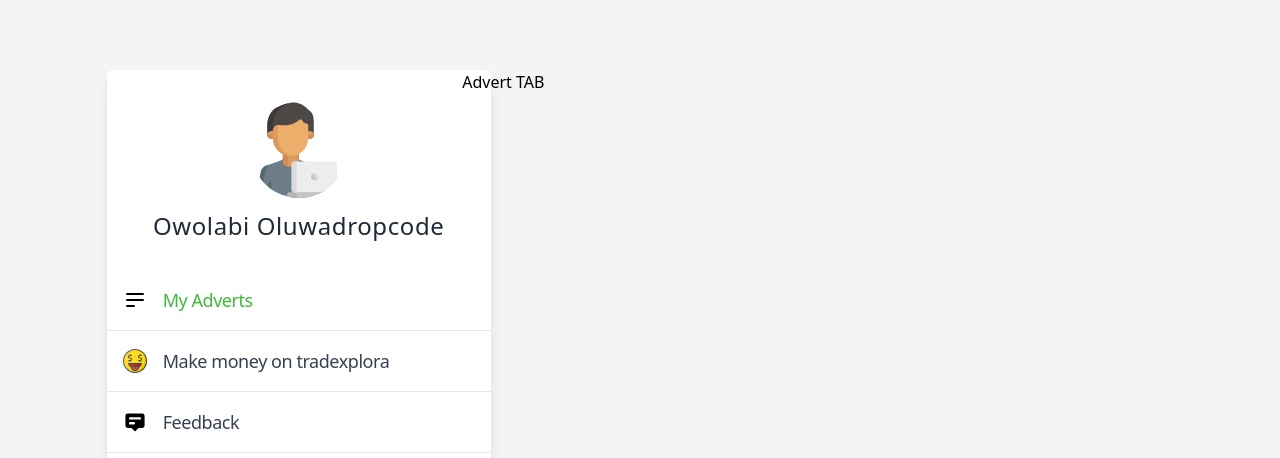
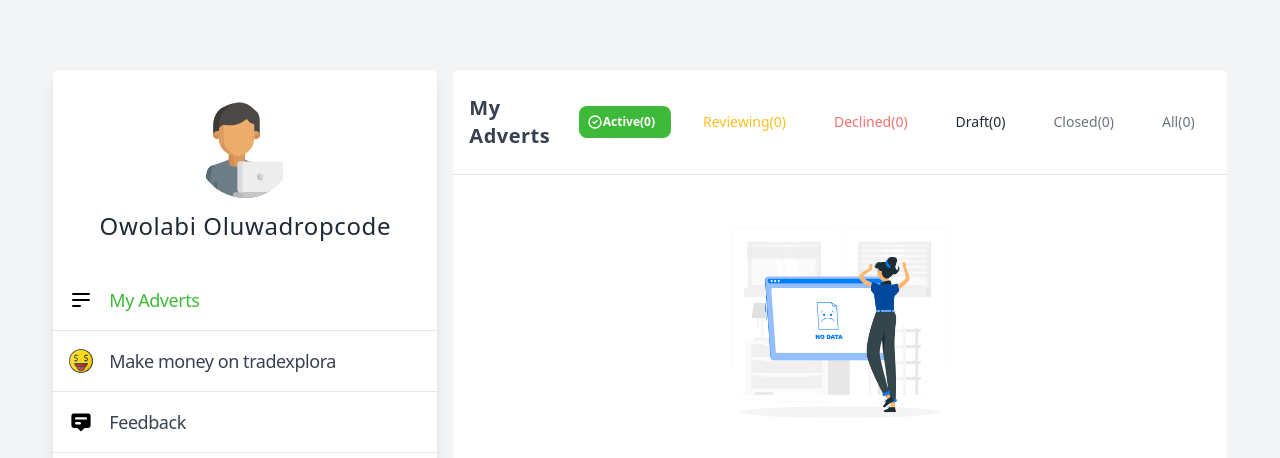
Before and after one commit to imakandiboi/tdx-redo, a Vue app: page /profile/default in a window 1280 px wide. Shown: the part 494-952 px from the top of the page. Built offline with nearby package versions, Linux system fonts and the light colour scheme; what vue-tailwind would draw is missing.

Commit message:
added adverts tab

```diff
--- a/src/components/profile/AdvertTabComponent.vue
+++ b/src/components/profile/AdvertTabComponent.vue
@@ -1,15 +1,128 @@
 <template>
   <div>
-    <p>Advert TAB</p>
+    <div class="overflow-scroll">
+      <div class="px-4 py-6 flex items-center justify-between">
+        <p class="text-gray-700 text-xl font-bold tracking-wide hidden-sm">
+          My Adverts
+        </p>
+        <div class="flex items-center space-x-4">
+          <button
+            class="flex items-center px-4 py-2 text-xs rounded-lg focus:outline-none text-white"
+            :class="
+              currentTab === 'ActiveAdvertTab'
+                ? 'bg-explorerGreen-300 focus:text-white font-semibold'
+                : 'text-explorerGreen-300 '
+            "
+            @click="switchTab('ActiveAdvertTab')"
+          >
+            <svg
+              class="h-4 w-4 text-white -ml-2"
+              xmlns="http://www.w3.org/2000/svg"
+              fill="none"
+              viewBox="0 0 24 24"
+              stroke="currentColor"
+            >
+              <path
+                stroke-linecap="round"
+                stroke-linejoin="round"
+                stroke-width="2"
+                d="M9 12l2 2 4-4m6 2a9 9 0 11-18 0 9 9 0 0118 0z"
+              />
+            </svg>
+            Active <span>(0)</span>
+          </button>
+          <button
+            class="px-4 py-2 flex items-center focus:outline-none text-yellow-400 text-sm rounded-lg"
+            :class="
+              currentTab === 'ReviewAdvertTab'
+                ? 'bg-yellow-100 focus:text-yellow-600'
+                : ''
+            "
+            @click="switchTab('ReviewAdvertTab')"
+          >
+            Reviewing <span>(0)</span>
+          </button>
+          <button
+            class="px-4 py-2 text-sm flex items-center rounded-lg text-red-400"
+            :class="
+              currentTab === 'DeclinedAdvertTab'
+                ? 'bg-red-600 opacity-50 focus:outline-none focus:text-white'
+                : ''
+            "
+            @click="switchTab('DeclinedAdvertTab')"
+          >
+            Declined <span>(0)</span>
+          </button>
+          <button
+            class="px-4 py-2 text-sm flex items-center rounded-lg text-gray-800"
+            :class="
+              currentTab === 'DraftAdvertTab'
+                ? 'bg-gray-600 opacity-50 focus:outline-none focus:text-white'
+                : ''
+            "
+            @click="switchTab('DraftAdvertTab')"
+          >
+            Draft <span>(0)</span>
+          </button>
+          <button
+            class="px-4 py-2 text-sm flex items-center rounded-lg text-gray-500"
+            :class="
+              currentTab === 'ClosedAdvertTab'
+                ? 'bg-gray-600 opacity-50 focus:outline-none focus:text-white'
+                : ''
+            "
+            @click="switchTab('ClosedAdvertTab')"
+          >
+            Closed <span>(0)</span>
+          </button>
+          <button
+            class="px-4 py-2 text-sm flex items-center rounded-lg text-gray-500"
+            :class="
+              currentTab === 'AllAdvertTab'
+                ? 'bg-gray-600 opacity-50 focus:outline-none focus:text-white'
+                : ''
+            "
+            @click="switchTab('AllAdvertTab')"
+          >
+            All <span>(0)</span>
+          </button>
+        </div>
+      </div>
+      <div class="px-4 py-6 shadow bg-white border-t border-gray-200 w-full">
+        <keep-alive>
+          <ActiveAdvertTab :is="currentTab" />
+          <ReviewAdvertTab :is="currentTab" />
+          <DeclinedAdvertTab :is="currentTab" />
+          <DraftAdvertTab :is="currentTab" />
+          <ClosedAdvertTab :is="currentTab" />
+          <AllAdvertTab :is="currentTab" />
+        </keep-alive>
+      </div>
+    </div>
   </div>
 </template>
 
 <script>
 export default {
   name: "AdvertTabComponent",
-
+  components: {
+    ActiveAdvertTab: () => import("@/components/profile/tabs/ActiveAdvertTab"),
+    ReviewAdvertTab: () => import("@/components/profile/tabs/ReviewAdvertTab"),
+    DeclinedAdvertTab: () =>
+      import("@/components/profile/tabs/DeclinedAdvertTab"),
+    DraftAdvertTab: () => import("@/components/profile/tabs/DraftAdvertTab"),
+    ClosedAdvertTab: () => import("@/components/profile/tabs/ClosedAdvertTab"),
+    AllAdvertTab: () => import("@/components/profile/tabs/AllAdvertTab"),
+  },
   data() {
-    return {};
+    return {
+      currentTab: "ActiveAdvertTab",
+    };
+  },
+  methods: {
+    switchTab(tab) {
+      this.currentTab = tab;
+    },
   },
 };
 </script>
--- a/src/components/profile/DesktopProfile.vue
+++ b/src/components/profile/DesktopProfile.vue
@@ -1,19 +1,21 @@
 <template>
   <div class="mt-12">
-    <div class="w-10/12 mx-auto pb-12 flex items-start justify-between">
-      <div class="w-1/3">
+    <div class="w-11/12 mx-auto pb-12 grid grid-flow-col space-x-4">
+      <div class="">
         <ProfileSidebar
           :tabs="tabs"
           :selectedTab="currentTab"
           @switchTab="ChangeTab"
         />
       </div>
-      <div class="w-2/3">
-        <keep-alive>
-          <AdvertTabComponent :is="currentTab" />
-          <FeedbackTabComponent :is="currentTab" />
-          <FollowersTabComponent :is="currentTab" />
-        </keep-alive>
+      <div class="overflow-scroll">
+        <div class="bg-white shadow-md rounded-md overflow-scroll">
+          <keep-alive>
+            <AdvertTabComponent :is="currentTab" />
+            <FeedbackTabComponent :is="currentTab" />
+            <FollowersTabComponent :is="currentTab" />
+          </keep-alive>
+        </div>
       </div>
     </div>
   </div>
--- a/src/components/profile/ProfileSidebar.vue
+++ b/src/components/profile/ProfileSidebar.vue
@@ -1,17 +1,32 @@
 <template>
   <div>
-        <div class="w-96 shadow-lg  py-4 rounded-md bg-white">
+    <div class="w-96 shadow-lg py-4 rounded-md bg-white">
       <div class="mt-4">
-                <img src="/icons/programmer.svg" class="rounded-full h-24 w-24 mx-auto" alt="" />
+        <img
+          src="/icons/programmer.svg"
+          class="rounded-full h-24 w-24 mx-auto"
+          alt=""
+        />
         <p class="text-center my-3 tracking-wide text-2xl text-gray-800">
           Owolabi Oluwadropcode
         </p>
       </div>
       <div class="pt-4">
         <ul>
-                    <li v-for="tab in tabs" :key="tab.name" class="w-full border-b border-gray-200 bg-white py-4 flex items-center justify-start cursor-pointer px-4 space-x-4" @click="changeTab(tab)">
-                        <img :src="'/icons/'+tab.icon" alt="" class="h-6 w-6">
-                        <span class="text-lg tracking-tight text-gray-700" :class="selectedTab === tab.component ? 'text-explorerGreen-300' : ''">{{ tab.name }}</span>
+          <li
+            v-for="tab in tabs"
+            :key="tab.name"
+            class="w-full border-b border-gray-200 bg-white py-4 flex items-center justify-start cursor-pointer px-4 space-x-4"
+            @click="changeTab(tab)"
+          >
+            <img :src="'/icons/' + tab.icon" alt="" class="h-6 w-6" />
+            <span
+              class="text-lg tracking-tight text-gray-700"
+              :class="
+                selectedTab === tab.component ? 'text-explorerGreen-300' : ''
+              "
+              >{{ tab.name }}</span
+            >
           </li>
         </ul>
       </div>
@@ -23,16 +38,16 @@ export default {
   name: "ProfileSidebar",
   props: {
     tabs: { type: Array, required: true },
-        selectedTab: { type: String, required: true }
+    selectedTab: { type: String, required: true },
   },
   data() {
     return {};
   },
   methods: {
     changeTab(tab) {
-            this.$emit('switchTab', tab);
-        }
-    }
+      this.$emit("switchTab", tab);
+    },
+  },
 };
 </script>
 <style lang="css" scoped></style>
--- /dev/null
+++ b/src/components/profile/tabs/ActiveAdvertTab.vue
@@ -0,0 +1,22 @@
+<template>
+  <div>
+    <div>
+      <img src="/icons/empty-data.jpg" class="h-64 w-64 mx-auto" alt="" />
+      <div class="mt-4">
+        <p class="font-light tracking-wide text-xl text-gray-500 text-center">
+          There are no adverts yet
+        </p>
+        <p class="font-light tracking-wide text-xl text-gray-500 text-center">
+          Create a new one now !
+        </p>
+      </div>
+    </div>
+  </div>
+</template>
+
+<script>
+export default {};
+</script>
+
+<style lang="scss" scoped>
+</style>
--- /dev/null
+++ b/src/components/profile/tabs/AllAdvertTab.vue
@@ -0,0 +1,12 @@
+<template>
+  <div>
+    <p>all adverts Tab</p>
+  </div>
+</template>
+
+<script>
+export default {};
+</script>
+
+<style lang="scss" scoped>
+</style>
--- /dev/null
+++ b/src/components/profile/tabs/ClosedAdvertTab.vue
@@ -0,0 +1,12 @@
+<template>
+  <div>
+    <p>closed Tab</p>
+  </div>
+</template>
+
+<script>
+export default {};
+</script>
+
+<style lang="scss" scoped>
+</style>
--- /dev/null
+++ b/src/components/profile/tabs/DeclinedAdvertTab.vue
@@ -0,0 +1,12 @@
+<template>
+  <div>
+    <p>declined Tab</p>
+  </div>
+</template>
+
+<script>
+export default {};
+</script>
+
+<style lang="scss" scoped>
+</style>
--- /dev/null
+++ b/src/components/profile/tabs/DraftAdvertTab.vue
@@ -0,0 +1,12 @@
+<template>
+  <div>
+    <p>Draft Tab</p>
+  </div>
+</template>
+
+<script>
+export default {};
+</script>
+
+<style lang="scss" scoped>
+</style>
--- /dev/null
+++ b/src/components/profile/tabs/ReviewAdvertTab.vue
@@ -0,0 +1,12 @@
+<template>
+  <div>
+    <p>Review Tab</p>
+  </div>
+</template>
+
+<script>
+export default {};
+</script>
+
+<style lang="scss" scoped>
+</style>
```
Also changed, not shown: public/icons/empty-data.jpg (added), public/icons/no-data.jpg (added). Lines whose indentation alone changed are shown as unchanged.
